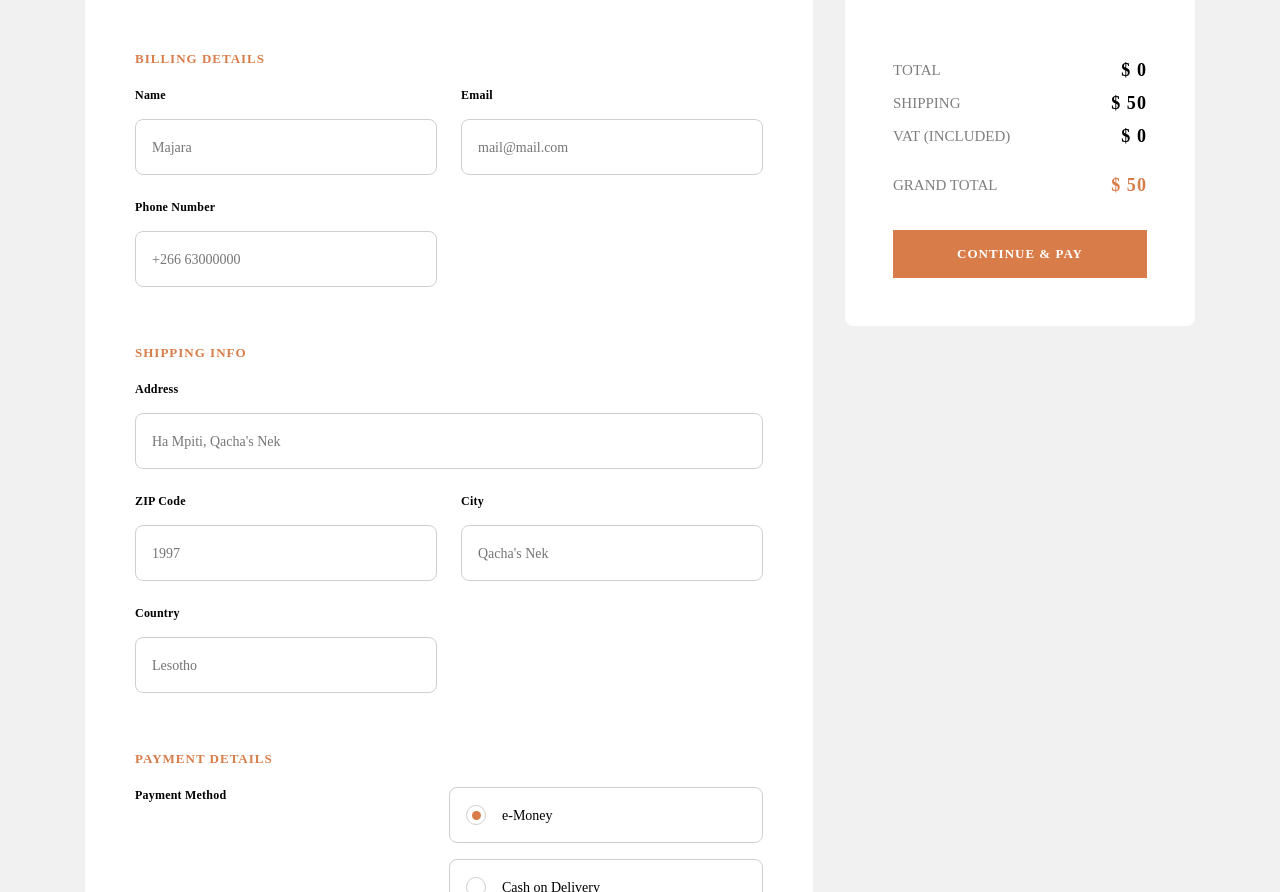
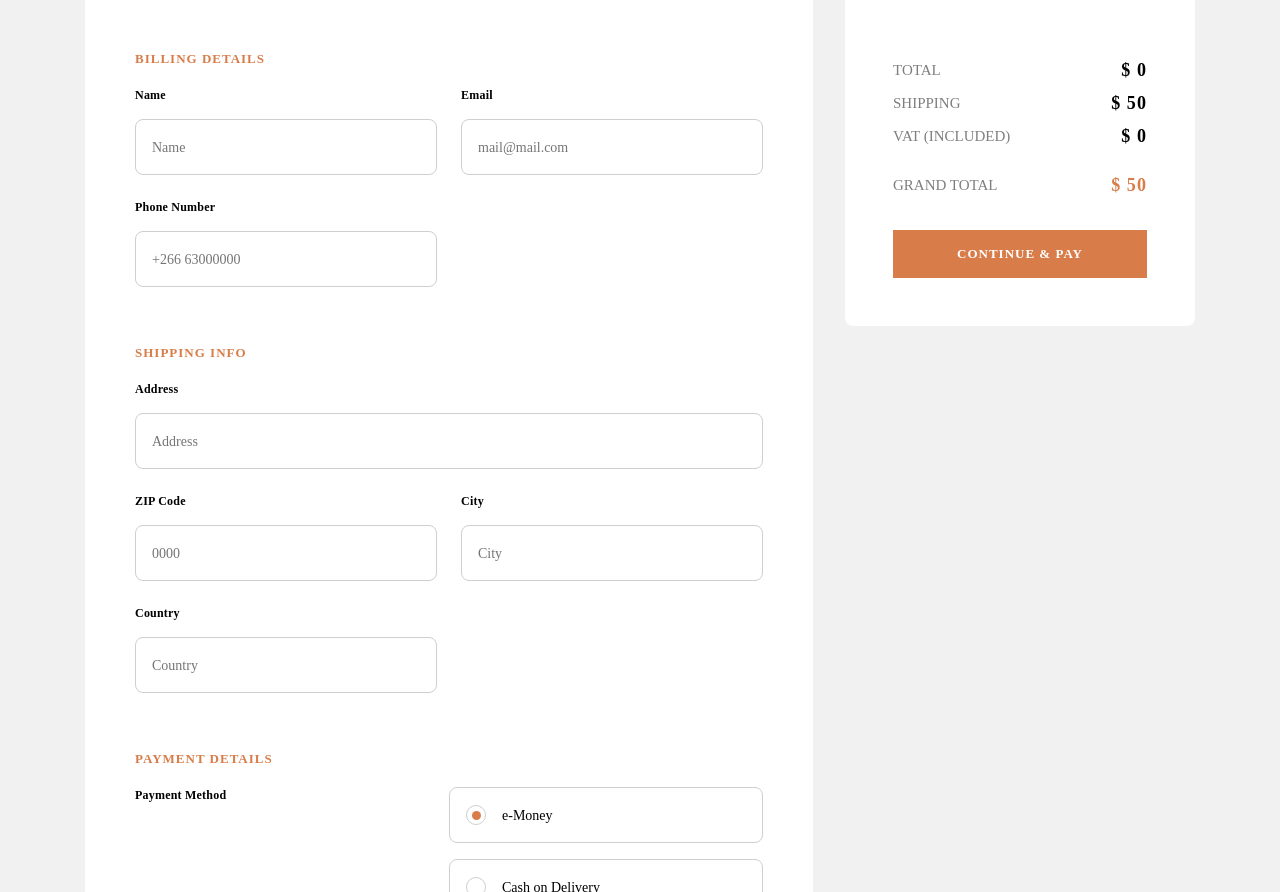
Before and after one commit to md5dalton/audiophile, a React app: page /checkout in a window 1280 px wide. Shown: the part 540-1432 px from the top of the page. Built offline with nearby package versions, Linux system fonts and the light colour scheme; the HTML template or start-up script is replaced by a standard one; a web font is replaced by a local one.

Commit message:
Update index.js

```diff
--- a/src/components/Routes/Checkout/FormCore/index.js
+++ b/src/components/Routes/Checkout/FormCore/index.js
@@ -13,17 +13,17 @@ export default () => {
             <ul role="list" className="form-inputs fieldsets">
                 <Fieldset legend="billing details">
                     <ul role="list" className="fields">
-                        <FieldText label="Name" placeholder="Majara" name="name" />
+                        <FieldText label="Name" placeholder="Name" name="name" />
                         <FieldText label="Email" placeholder="mail@mail.com" name="email" type="email" />
                         <FieldText label="Phone Number" placeholder="+266 63000000" name="phone" />
                     </ul>
                 </Fieldset>
                 <Fieldset legend="shipping info">
                     <ul role="list" className="fields">
-                        <FieldText label="Address" placeholder="Ha Mpiti, Qacha's Nek" name="address" className="wide" />
-                        <FieldText label="ZIP Code" placeholder="1997" name="zip" />
-                        <FieldText label="City" placeholder="Qacha's Nek" name="city" />
-                        <FieldText label="Country" placeholder="Lesotho" name="country" />
+                        <FieldText label="Address" placeholder="Address" name="address" className="wide" />
+                        <FieldText label="ZIP Code" placeholder="0000" name="zip" />
+                        <FieldText label="City" placeholder="City" name="city" />
+                        <FieldText label="Country" placeholder="Country" name="country" />
                     </ul>
                 </Fieldset>
                 <PaymentDetails />
```
